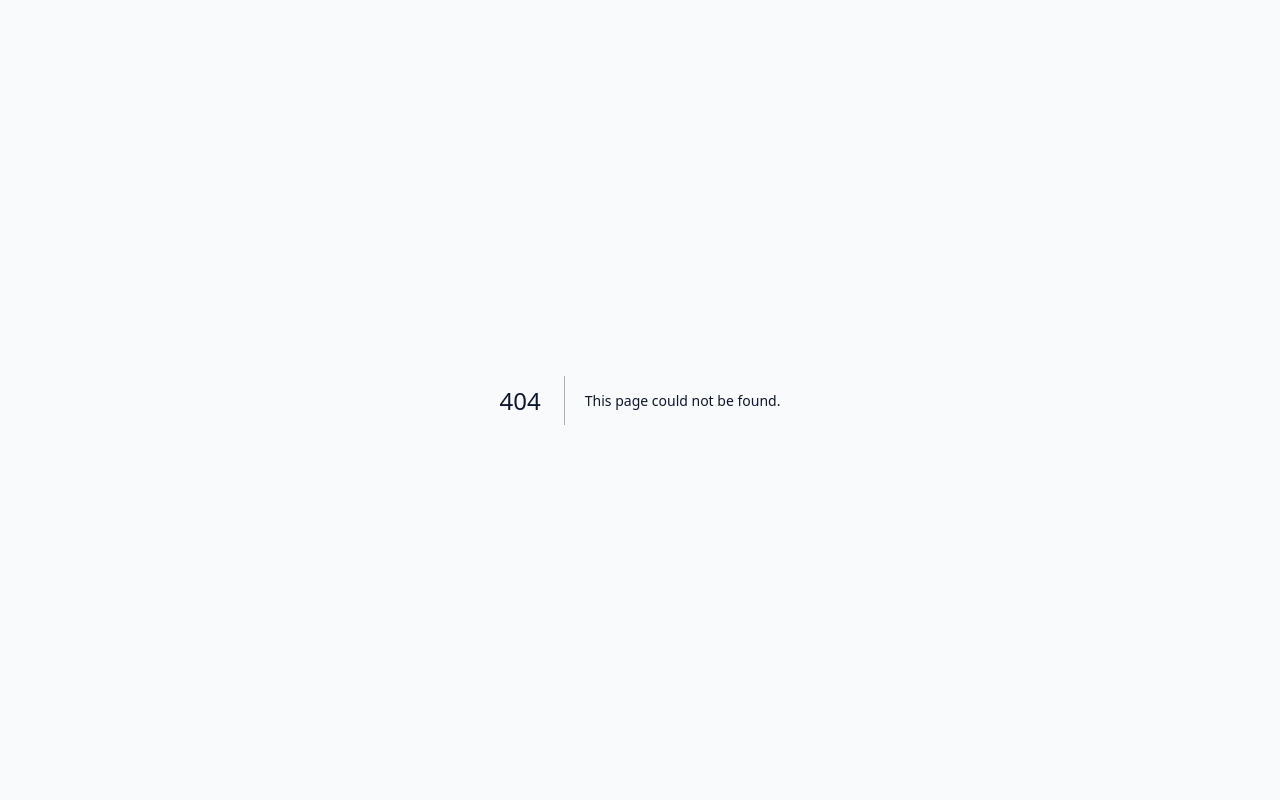
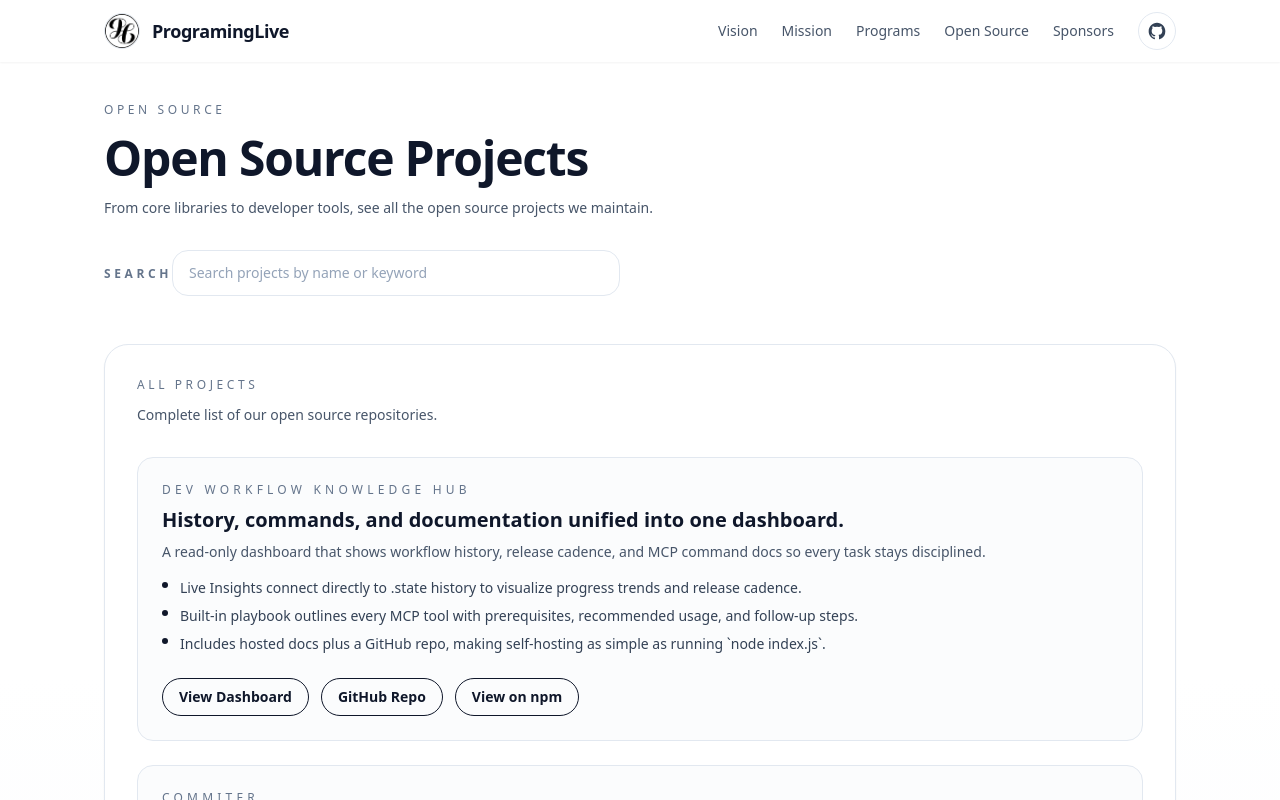
Before and after one commit to programinglive/programinglive, a Next.js app: page /open-source in a window 1280 px wide. Before the commit this address had no page. Shown: the top 800 px of the page. Built offline with nearby package versions, Linux system fonts and the light colour scheme.

Commit message:
feat: add open source projects page with dev workflow and commiter

```diff
--- /dev/null
+++ b/app/open-source/page.tsx
@@ -0,0 +1,136 @@
+"use client"
+
+import { useMemo, useState } from 'react'
+import Navbar from '../../components/Navbar'
+import Footer from '../../components/Footer'
+
+const projects = [
+  {
+    name: 'Dev Workflow Knowledge Hub',
+    tagline: 'History, commands, and documentation unified into one dashboard.',
+    description:
+      'A read-only dashboard that shows workflow history, release cadence, and MCP command docs so every task stays disciplined.',
+    highlights: [
+      'Live Insights connect directly to .state history to visualize progress trends and release cadence.',
+      'Built-in playbook outlines every MCP tool with prerequisites, recommended usage, and follow-up steps.',
+      'Includes hosted docs plus a GitHub repo, making self-hosting as simple as running `node index.js`.',
+    ],
+    links: [
+      { label: 'View Dashboard', href: 'https://devworkflow.programinglive.com/' },
+      { label: 'GitHub Repo', href: 'https://github.com/programinglive/dev-workflow-mcp-server' },
+      { label: 'View on npm', href: 'https://www.npmjs.com/package/@programinglive/dev-workflow-mcp-server' },
+    ],
+  },
+  {
+    name: 'Commiter',
+    tagline: 'Standardized commits and automated releases powered by conventional commits.',
+    description:
+      'A CLI toolkit built on standard-version that enforces commit conventions, bumps semantic versions, and generates icon-rich changelogs for every repository.',
+    highlights: [
+      'Validates commit messages via Husky hooks so every contribution follows the same format.',
+      'Automates semantic versioning (major / minor / patch) and changelog generation with a single command.',
+      'Provides release helpers for npm publishing and GitHub Actions plus a dry-run workflow for safe testing.',
+    ],
+    links: [
+      { label: 'GitHub Repo', href: 'https://github.com/programinglive/commiter' },
+      { label: 'View on npm', href: 'https://www.npmjs.com/package/@programinglive/commiter' },
+    ],
+  },
+]
+
+export default function OpenSourcePage() {
+  const [query, setQuery] = useState('')
+  const filteredProjects = useMemo(() => {
+    const value = query.toLowerCase().trim()
+    if (!value) return projects
+    return projects.filter((project) => {
+      return (
+        project.name.toLowerCase().includes(value) ||
+        project.tagline.toLowerCase().includes(value) ||
+        project.description.toLowerCase().includes(value)
+      )
+    })
+  }, [query])
+
+  return (
+    <main className="min-h-screen bg-gradient-to-b from-white via-white to-slate-50">
+      <Navbar />
+      <div className="mx-auto flex min-h-screen max-w-6xl flex-col gap-12 px-6 pb-12 sm:px-10 lg:pb-16">
+        <section className="pt-10 space-y-4">
+          <p className="text-xs uppercase tracking-[0.3em] text-slate-500">Open Source</p>
+          <h1 className="text-3xl font-semibold tracking-tight text-slate-900 sm:text-4xl lg:text-5xl">
+            Open Source Projects
+          </h1>
+          <p className="max-w-2xl text-sm text-slate-600">
+            From core libraries to developer tools, see all the open source projects we maintain.
+          </p>
+          <div className="space-y-2 pt-2">
+            <label htmlFor="project-search" className="text-xs font-semibold uppercase tracking-[0.3em] text-slate-500">
+              Search
+            </label>
+            <input
+              id="project-search"
+              type="search"
+              placeholder="Search projects by name or keyword"
+              className="w-full rounded-2xl border border-slate-200 bg-white px-4 py-3 text-sm text-slate-700 placeholder:text-slate-400 focus:border-slate-900 focus:outline-none focus:ring-2 focus:ring-slate-900/10 sm:max-w-md"
+              value={query}
+              onChange={(event) => setQuery(event.target.value)}
+            />
+          </div>
+        </section>
+
+        <section className="space-y-8 rounded-3xl border border-slate-200 bg-white p-8 shadow-sm">
+          <div className="space-y-3">
+            <p className="text-xs uppercase tracking-[0.3em] text-slate-500">All Projects</p>
+            <p className="text-sm text-slate-600">Complete list of our open source repositories.</p>
+          </div>
+
+          <div className="grid gap-6">
+            {filteredProjects.length === 0 && (
+              <p className="rounded-2xl border border-dashed border-slate-200 bg-slate-50/80 p-6 text-sm text-slate-600">
+                No projects match "{query}" yet. Try another keyword.
+              </p>
+            )}
+            {filteredProjects.map((project) => (
+              <article
+                key={project.name}
+                className="rounded-2xl border border-slate-200 bg-slate-50/60 p-6 transition hover:border-slate-300 hover:bg-white"
+              >
+                <div className="space-y-2">
+                  <p className="text-xs uppercase tracking-[0.35em] text-slate-500">{project.name}</p>
+                  <h2 className="text-xl font-semibold text-slate-900">{project.tagline}</h2>
+                  <p className="text-sm text-slate-600">{project.description}</p>
+                </div>
+
+                <ul className="mt-4 space-y-2 text-sm text-slate-700">
+                  {project.highlights.map((highlight) => (
+                    <li key={highlight} className="flex gap-3">
+                      <span className="mt-1 h-1.5 w-1.5 rounded-full bg-slate-900" aria-hidden="true" />
+                      <span>{highlight}</span>
+                    </li>
+                  ))}
+                </ul>
+
+                <div className="mt-6 flex flex-wrap gap-3 text-sm font-semibold">
+                  {project.links.map((link) => (
+                    <a
+                      key={link.href}
+                      href={link.href}
+                      target="_blank"
+                      rel="noreferrer"
+                      className="inline-flex items-center rounded-full border border-slate-900 px-4 py-2 text-slate-900 transition hover:bg-slate-900 hover:text-white"
+                    >
+                      {link.label}
+                    </a>
+                  ))}
+                </div>
+              </article>
+            ))}
+          </div>
+        </section>
+
+        <Footer />
+      </div>
+    </main>
+  )
+}
--- a/components/Navbar.tsx
+++ b/components/Navbar.tsx
@@ -11,7 +11,7 @@ export default function Navbar() {
   const [isOpen, setIsOpen] = useState(false)
 
   const menuBaseClasses =
-    'w-full space-y-2 border-t border-slate-200 pt-3 md:flex md:w-auto md:items-center md:gap-6 md:space-y-0 md:border-0 md:pt-0'
+    'w-full space-y-2 md:flex md:w-auto md:items-center md:gap-6 md:space-y-0'
 
   return (
     <nav className="sticky top-0 z-20 bg-white/95 text-sm font-medium text-slate-600 shadow-sm backdrop-blur">
@@ -40,8 +40,13 @@ export default function Navbar() {
         </button>
 
         <div
-          className={classNames(menuBaseClasses, !isOpen && 'hidden md:flex')}
+          className={classNames(
+            'w-full border-t border-slate-200 pt-3 md:w-auto md:border-0 md:pt-0',
+            !isOpen && 'hidden md:block'
+          )}
         >
+          <div className="flex flex-col gap-3 md:flex-row md:items-center md:gap-6">
+            <div className={classNames(menuBaseClasses, 'border-0 pt-0 md:border-0 md:pt-0')}>
               <Link
                 href="/#vision"
                 className="block text-left transition hover:text-slate-900 md:inline-flex md:items-center md:gap-1"
@@ -61,12 +66,31 @@ export default function Navbar() {
                 Programs
               </Link>
               <Link
+                href="/open-source"
+                className="block text-left transition hover:text-slate-900 md:inline-flex md:items-center md:gap-1"
+              >
+                Open Source
+              </Link>
+              <Link
                 href="/#sponsor"
                 className="block text-left transition hover:text-slate-900 md:inline-flex md:items-center md:gap-1"
               >
                 Sponsors
               </Link>
             </div>
+            <a
+              href="https://github.com/programinglive"
+              target="_blank"
+              rel="noreferrer"
+              className="inline-flex items-center justify-center rounded-full border border-slate-200 p-2 text-slate-700 transition hover:border-slate-300 hover:text-slate-900"
+              aria-label="ProgramingLive on GitHub"
+            >
+              <svg viewBox="0 0 24 24" fill="currentColor" className="h-5 w-5">
+                <path d="M12 2C6.48 2 2 6.58 2 12.2c0 4.51 2.87 8.33 6.84 9.69.5.1.68-.22.68-.48 0-.24-.01-.87-.01-1.7-2.78.62-3.37-1.36-3.37-1.36-.45-1.18-1.1-1.49-1.1-1.49-.9-.63.07-.62.07-.62 1 .07 1.53 1.06 1.53 1.06.89 1.56 2.34 1.11 2.91.85.09-.67.35-1.11.63-1.37-2.22-.26-4.56-1.14-4.56-5.08 0-1.12.39-2.03 1.03-2.75-.1-.26-.45-1.3.1-2.7 0 0 .84-.27 2.75 1.05a9.28 9.28 0 0 1 5 0c1.9-1.32 2.74-1.05 2.74-1.05.55 1.4.2 2.44.1 2.7.65.72 1.03 1.63 1.03 2.75 0 3.95-2.35 4.82-4.59 5.07.36.32.68.94.68 1.9 0 1.37-.01 2.47-.01 2.81 0 .26.18.59.69.48A10.2 10.2 0 0 0 22 12.2C22 6.58 17.52 2 12 2z" />
+              </svg>
+            </a>
+          </div>
+        </div>
       </div>
     </nav>
   )
```
Lines whose indentation alone changed are shown as unchanged.
